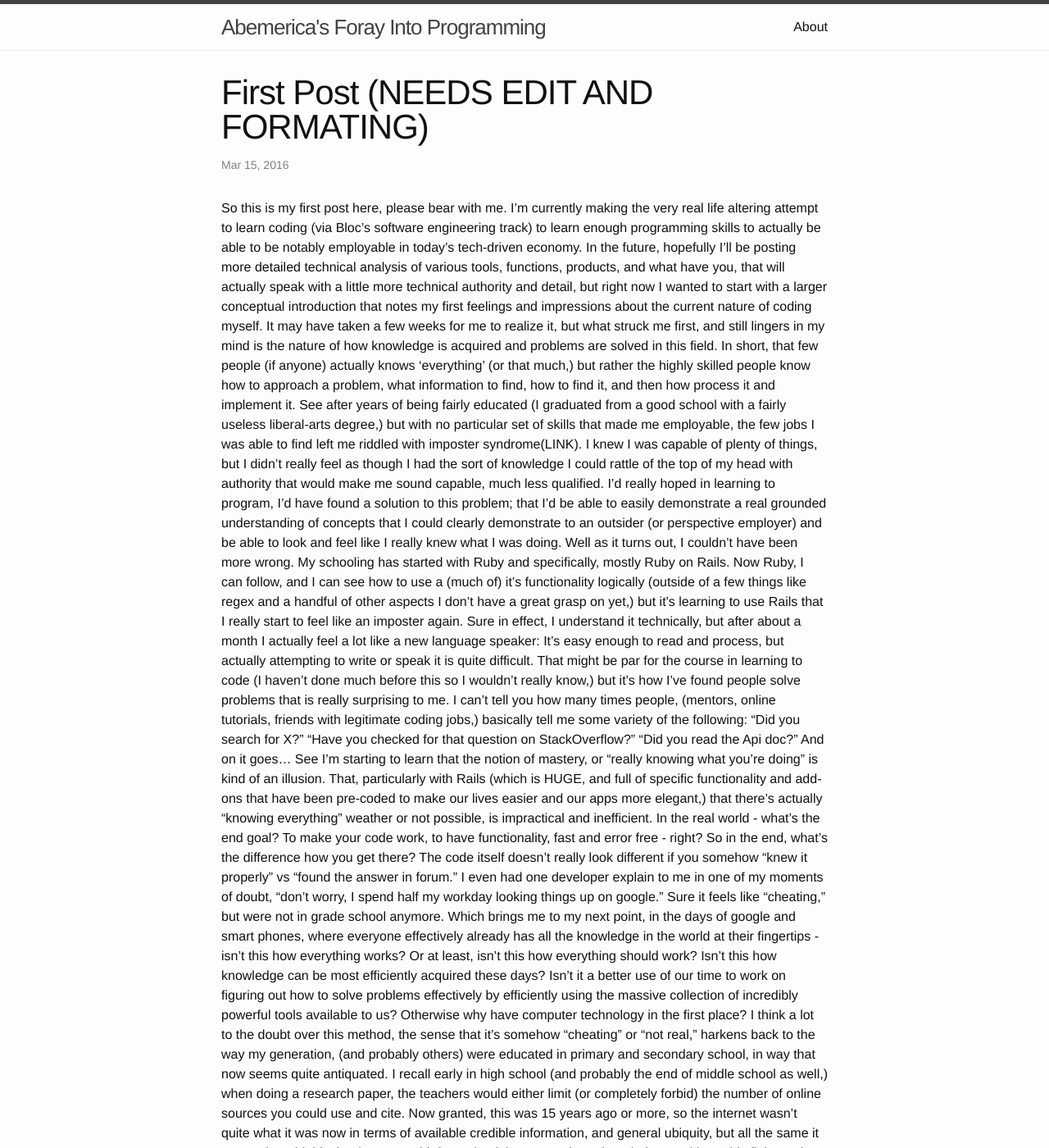
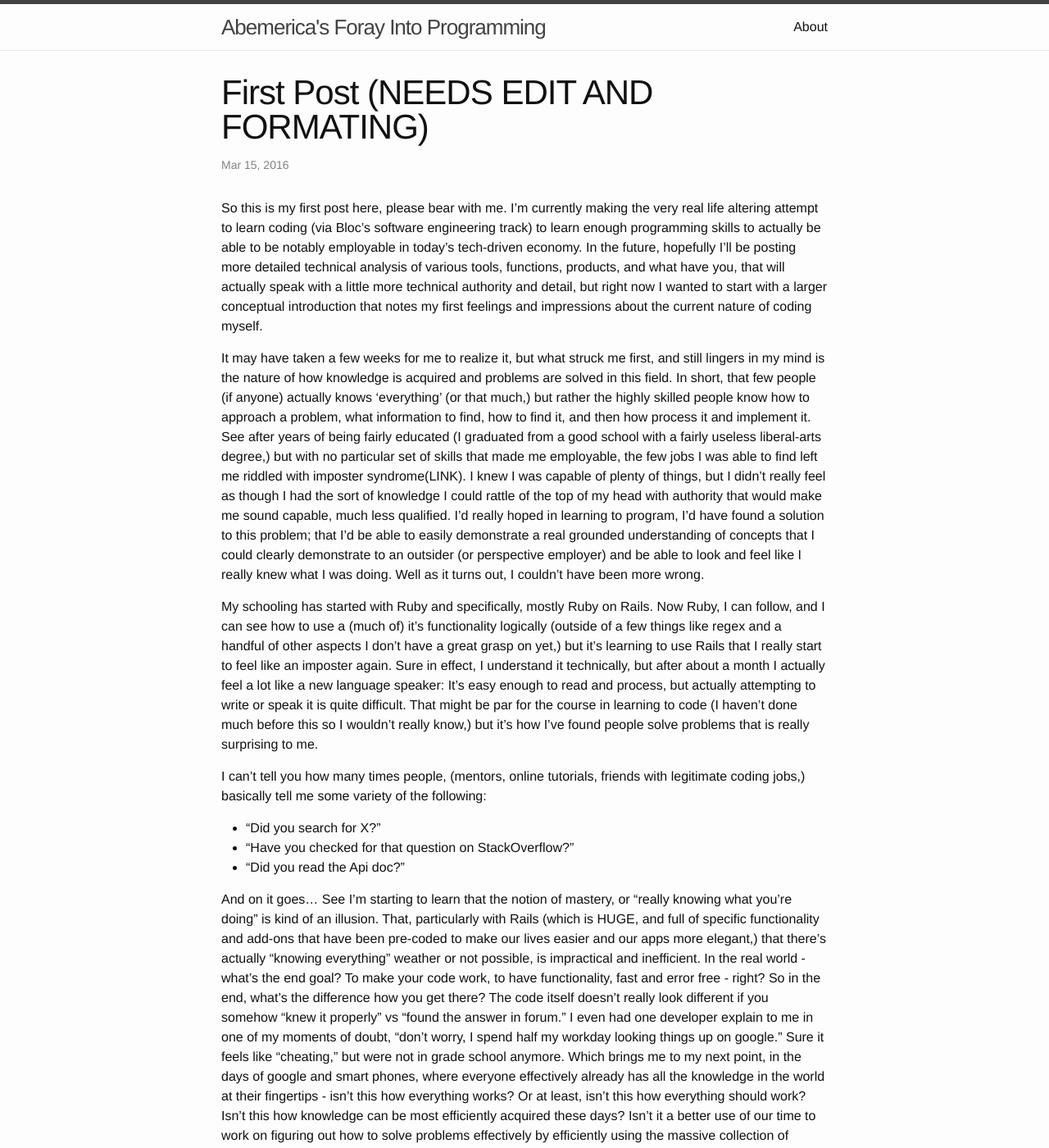
Before and after one commit to fakeAssBrian/americool.github.io, a Jekyll site: the page built from _posts/2016-03-16-coding-as-an-analogy-to-modern-learning.markdown, in a window 1280 px wide and 1400 px high. Shown: the whole window at 82% size. Built offline with Jekyll 4.4.1, drawn with Linux system fonts in a browser that asks for light colours; some of the changed text lies outside the part shown.

Commit message:
some format changes

```diff
--- a/_posts/2016-03-16-coding-as-an-analogy-to-modern-learning.markdown
+++ b/_posts/2016-03-16-coding-as-an-analogy-to-modern-learning.markdown
@@ -6,13 +6,18 @@ categories: coding, learning
 ---
 
 So this is my first post here, please bear with me. I’m currently making the very real life altering attempt to learn coding (via Bloc’s software engineering track) to learn enough programming skills to actually be able to be notably employable in today’s tech-driven economy. In the future, hopefully I’ll be posting more detailed technical analysis of various tools, functions, products, and what have you, that will actually speak with a little more technical authority and detail, but right now I wanted to start with a larger conceptual introduction that notes my first feelings and impressions about the current nature of coding myself.
+
 It may have taken a few weeks for me to realize it, but what struck me first, and still lingers in my mind is the nature of how knowledge is acquired and problems are solved in this field. In short, that few people (if anyone) actually knows ‘everything’ (or that much,) but rather the highly skilled people know how to approach a problem, what information to find, how to find it, and then how process it and implement it.
 See after years of being fairly educated (I graduated from a good school with a fairly useless liberal-arts degree,) but with no particular set of skills that made me employable, the few jobs I was able to find left me riddled with imposter syndrome(LINK). I knew I was capable of plenty of things, but I didn’t really feel as though I had the sort of knowledge I could rattle of the top of my head with authority that would make me sound capable, much less qualified. I’d really hoped in learning to program, I’d have found a solution to this problem; that I’d be able to easily demonstrate a real grounded understanding of concepts that I could clearly demonstrate to an outsider (or perspective employer) and be able to look and feel like I really knew what I was doing. Well as it turns out, I couldn’t have been more wrong.
+
 My schooling has started with Ruby and specifically, mostly Ruby on Rails. Now Ruby, I can follow, and I can see how to use a (much of) it’s functionality logically (outside of a few things like regex and a handful of other aspects I don’t have a great grasp on yet,) but it’s learning to use Rails that I really start to feel like an imposter again. Sure in effect, I understand it technically, but after about a month I actually feel a lot like a new language speaker: It’s easy enough to read and process, but actually attempting to write or speak it is quite difficult.  That might be par for the course in learning to code (I haven’t done much before this so I wouldn’t really know,) but it’s how I’ve found people solve problems that is really surprising to me.
+
 I can’t tell you how many times people, (mentors, online tutorials, friends with legitimate coding jobs,) basically tell me some variety of the following:
-“Did you search for X?”
-“Have you checked for that question on StackOverflow?”
-“Did you read the Api doc?”
+
+- “Did you search for X?”
+- “Have you checked for that question on StackOverflow?”
+- “Did you read the Api doc?”
+
 And on it goes…
 See I’m starting to learn that the notion of mastery, or “really knowing what you’re doing” is kind of an illusion. That, particularly with Rails (which is HUGE, and full of specific functionality and add-ons that have been pre-coded to make our lives easier and our apps more elegant,) that there’s actually “knowing everything” weather or not possible, is impractical and inefficient. In the real world - what’s the end goal? To make your code work, to have functionality, fast and error free - right? So in the end, what’s the difference how you get there? The code itself doesn’t really look different if you somehow “knew it properly” vs “found the answer in forum.” I even had one developer explain to me in one of my moments of doubt, “don’t worry, I spend half my workday looking things up on google.” Sure it feels like “cheating,” but were not in grade school anymore.
 Which brings me to my next point, in the days of google and smart phones, where everyone effectively already has all the knowledge in the world at their fingertips - isn’t this how everything works? Or at least, isn’t this how everything should work? Isn’t this how knowledge can be most efficiently acquired these days? Isn’t it a better use of our time to work on figuring out how to solve problems effectively by efficiently using the massive collection of incredibly powerful tools available to us? Otherwise why have computer technology in the first place?
```
